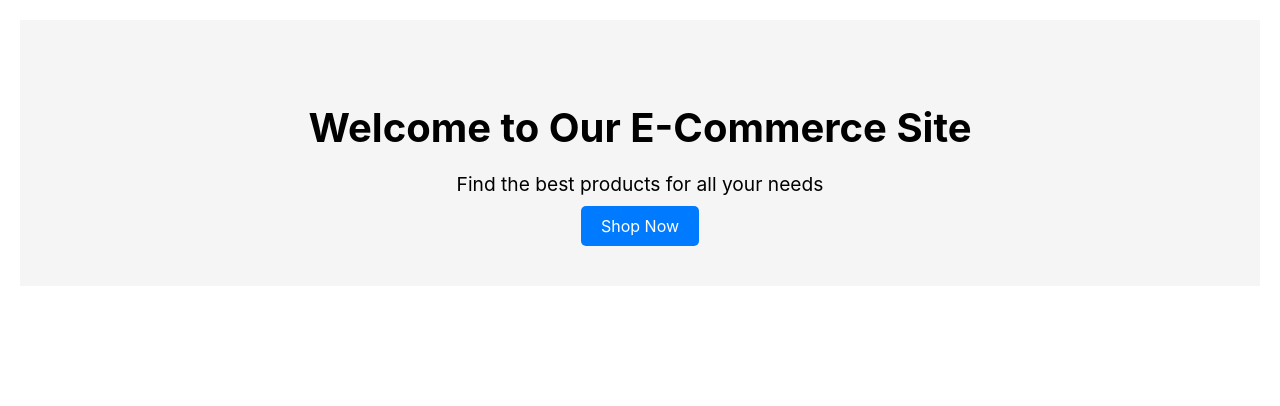
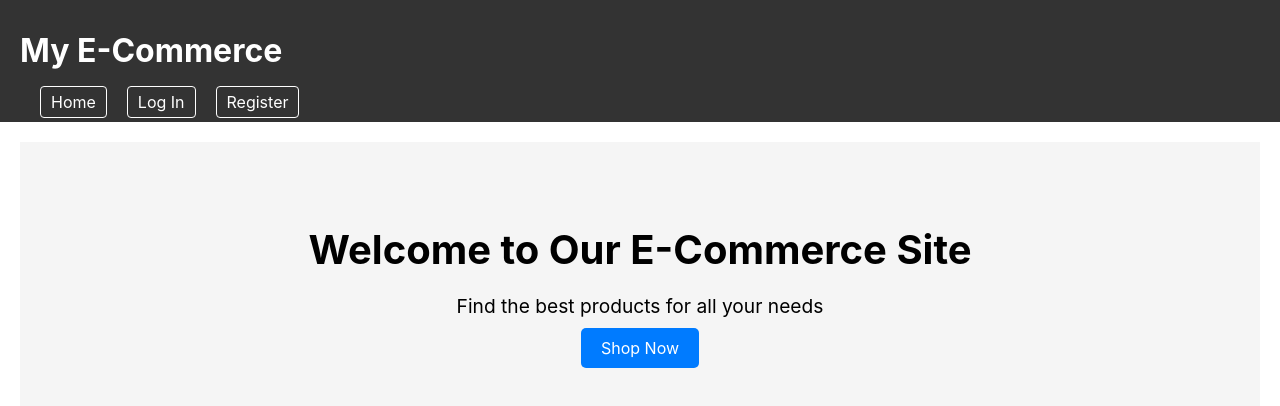
Before and after one commit to marcelmroz/e-commerce-frontend, a React (Create React App) app: page / in a window 1280 px wide. Shown: the top 406 px of the page. Built offline with nearby package versions, Linux system fonts and the light colour scheme.

Commit message:
working header and links

```diff
--- a/src/App.js
+++ b/src/App.js
@@ -1,14 +1,15 @@
 import React from 'react';
 import RoutesComponent from './Routes';
-// import Header from './components/Header.js';
+import Header from './components/Header.js';
 import './App.css';
+import { BrowserRouter as Router } from 'react-router-dom';
 
 const App = () => {
   return (
-    <>
-      {/* <Header /> */}
+    <Router>
+      <Header />
       <RoutesComponent />
-    </>
+    </Router>
   );
 };
 
--- a/src/Routes.js
+++ b/src/Routes.js
@@ -1,5 +1,5 @@
 import React from 'react';
-import { BrowserRouter as Router, Routes, Route } from 'react-router-dom';
+import { Routes, Route } from 'react-router-dom';
 import HomePage from './pages/HomePage';
 import ProductListPage from './pages/ProductListPage';
 import ProductDetailsPage from './pages/ProductDetailsPage';
@@ -11,7 +11,6 @@
 
 const RoutesComponent = () => {
   return (
-    <Router>
     <Routes>
       <Route path="/" element={<HomePage />} />
       <Route path="/products" element={<ProductListPage />} />
@@ -22,7 +21,6 @@
       <Route path="/login" element={<LoginPage />} />
       <Route path="/register" element={<RegisterPage />} />
     </Routes>
-    </Router>
   );
 };
 
--- a/src/components/Header.js
+++ b/src/components/Header.js
@@ -10,6 +10,7 @@
           <h1>My E-Commerce</h1>
         </Link>
         <nav className="navigation">
+          <Link to="/" className="nav-link">Home</Link>
           <Link to="/login" className="nav-link">Log In</Link>
           <Link to="/register" className="nav-link">Register</Link>
         </nav>
```
Lines whose indentation alone changed are shown as unchanged.
